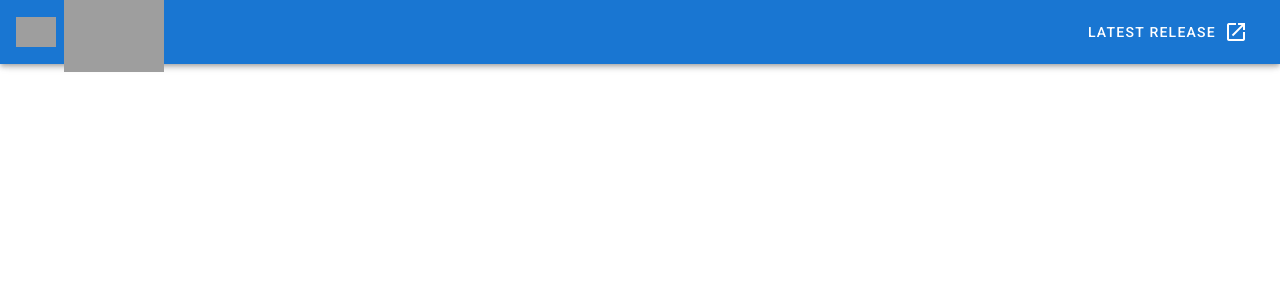
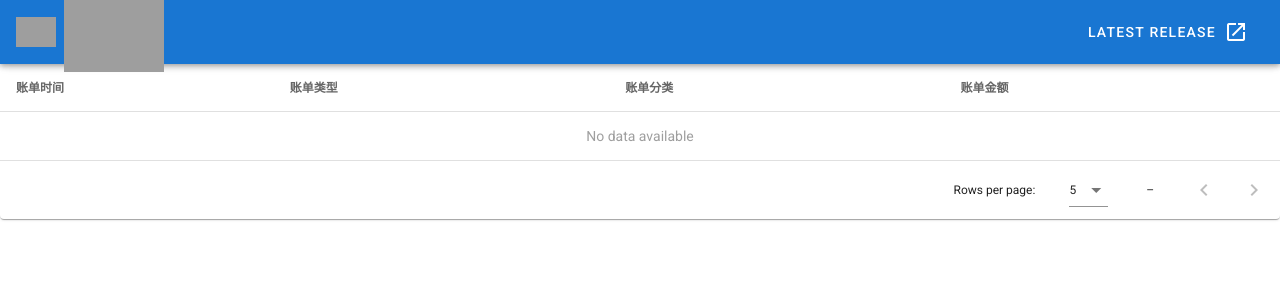
Before and after one commit to qar/expense-tracker-app, a Vue app in the folder web/: page /#/journal-account in a window 1280 px wide. Shown: the top 300 px of the page. Built offline with nearby package versions, Linux system fonts and the light colour scheme; grey boxes are pictures that could not be loaded.

Commit message:
feat: add simple transactions data table

```diff
--- a/web/src/router/index.js
+++ b/web/src/router/index.js
@@ -1,22 +1,27 @@
-import Vue from 'vue';
-import VueRouter from 'vue-router';
-import Home from '../views/Home.vue';
+import Vue from "vue";
+import VueRouter from "vue-router";
+import Home from "../views/Home.vue";
 
 Vue.use(VueRouter);
 
 const routes = [
   {
-    path: '/',
-    name: 'Home',
+    path: "/",
+    name: "Home",
     component: Home,
   },
   {
-    path: '/about',
-    name: 'About',
+    path: "/about",
+    name: "About",
     // route level code-splitting
     // this generates a separate chunk (about.[hash].js) for this route
     // which is lazy-loaded when the route is visited.
-    component: () => import(/* webpackChunkName: "about" */ '../views/About.vue'),
+    component: () => import(/* webpackChunkName: "about" */ "../views/About.vue"),
+  },
+  {
+    path: "/journal-account",
+    name: "JournalAccount",
+    component: () => import(/* webpackChunkName: "about" */ "../views/JournalAccount/index.vue"),
   },
 ];
 
--- /dev/null
+++ b/web/src/views/JournalAccount/index.vue
@@ -0,0 +1,31 @@
+<template>
+  <v-data-table
+    :headers="headers"
+    :items="transactions"
+    :items-per-page="5"
+    class="elevation-1"
+  ></v-data-table>
+</template>
+
+<script>
+export default {
+  name: "JournalAccount",
+  data() {
+    return {
+      headers: [
+        {
+          text: "账单时间",
+          align: "start",
+          sortable: false,
+          value: "time",
+        },
+        { text: "账单类型", value: "type" },
+        { text: "账单分类", value: "category" },
+        { text: "账单金额", value: "amount" },
+      ],
+
+      transactions: [],
+    };
+  },
+};
+</script>
```
